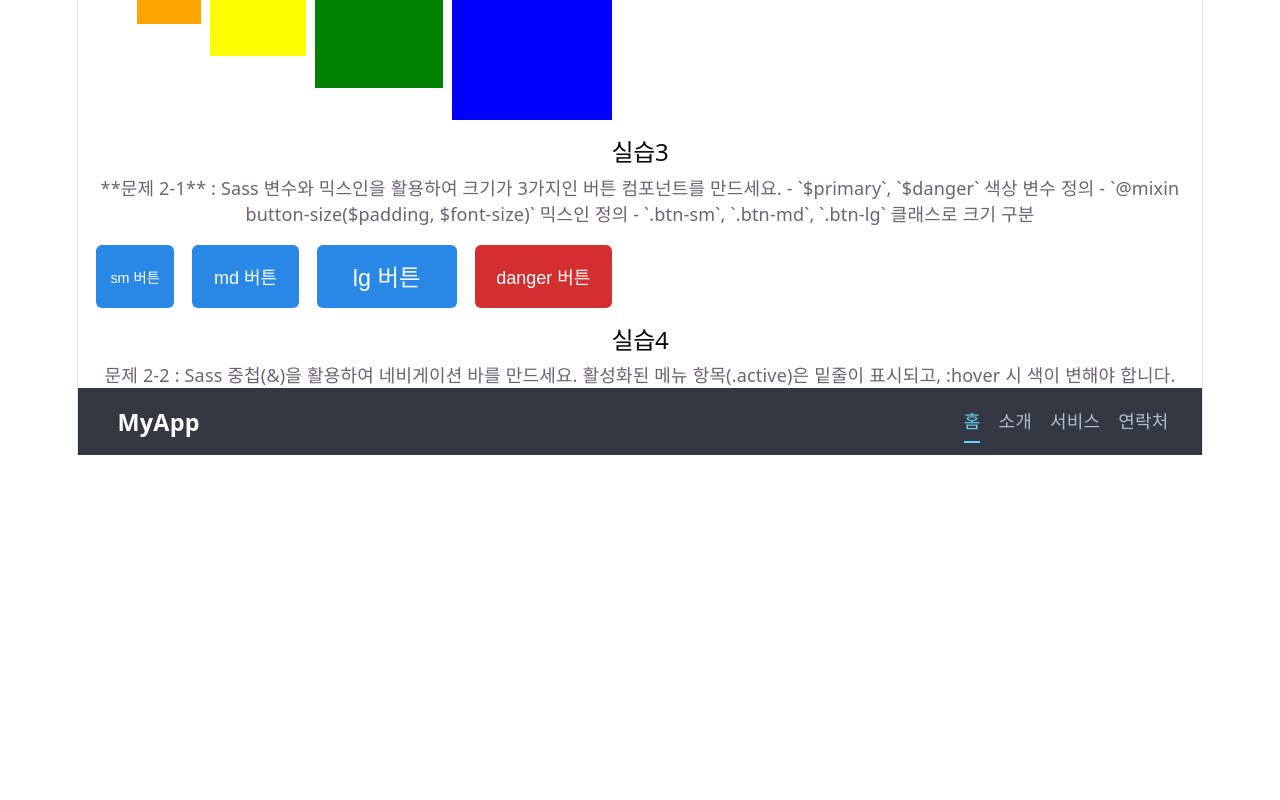
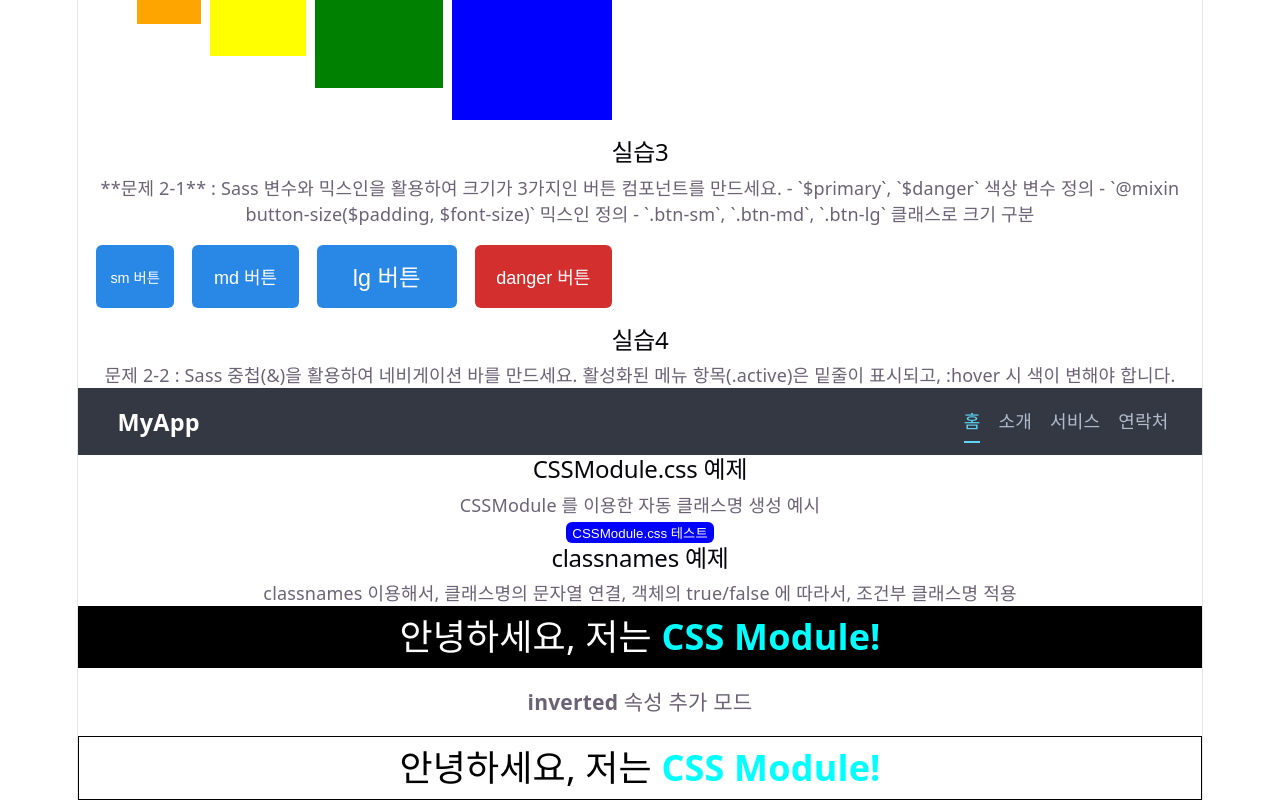
Before and after one commit to parkjihyo-808/0-0-0-k9-React-Workspace-0424-, a React (Vite) app in the folder hello-react-vite/: page / in a window 1280 px wide. Shown: the part 1220-2020 px from the top of the page. Before the commit the page ends 1675 px from the top, so only its background shows below. Built offline with nearby package versions, Linux system fonts and the light colour scheme.

Commit message:
0504 5교시

```diff
--- a/hello-react-vite/package.json
+++ b/hello-react-vite/package.json
@@ -10,6 +10,7 @@
     "preview": "vite preview"
   },
   "dependencies": {
+    "classnames": "^2.5.1",
     "react": "^19.2.5",
     "react-dom": "^19.2.5"
   },
--- a/hello-react-vite/src/ch09/App.jsx
+++ b/hello-react-vite/src/ch09/App.jsx
@@ -1,9 +1,11 @@
 // App.jsx
 import './App.css';
+import CSSModule from './CSSModule';
 import Ex1 from './Ex1';
 import Ex2 from './Ex2';
 import Ex3 from './Ex3';
 import Ex4 from './Ex4';
+import ModuleCss from './ModuleCss';
 import SassComponent from './SassComponent';
 import SassEx1 from './SassEx1';
 
@@ -65,6 +67,19 @@ const App = () => (
       항목(.active)은 밑줄이 표시되고, :hover 시 색이 변해야 합니다.
     </p>
     <Ex4></Ex4>
+
+    <h2>CSSModule.css 예제</h2>
+    <p>CSSModule 를 이용한 자동 클래스명 생성 예시</p>
+    <ModuleCss></ModuleCss>
+
+    <h2>classnames 예제</h2>
+    <p>
+      classnames 이용해서, 클래스명의 문자열 연결, 객체의 true/false 에 따라서,
+      조건부 클래스명 적용
+    </p>
+    <CSSModule></CSSModule>
+    <h3>inverted 속성 추가 모드 </h3>
+    <CSSModule inverted={true}></CSSModule>
   </div>
 );
 
--- /dev/null
+++ b/hello-react-vite/src/ch09/CSSModule.jsx
@@ -0,0 +1,13 @@
+// CSSModule.jsx
+import classNames from 'classnames/bind';
+import styles from './CSSModule.module.css';
+
+const cx = classNames.bind(styles);
+
+const CSSModule = ({ inverted = false }) => (
+  <div className={cx('wrapper', { inverted })}>
+    안녕하세요, 저는 <span className="something">CSS Module!</span>
+  </div>
+);
+
+export default CSSModule;
--- /dev/null
+++ b/hello-react-vite/src/ch09/CSSModule.module.css
@@ -0,0 +1,18 @@
+/* CSSModule.module.css */
+.wrapper {
+  background: black;
+  padding: 1rem;
+  color: white;
+  font-size: 2rem;
+}
+
+.inverted {
+  color: black;
+  background: white;
+  border: 1px solid black;
+}
+
+:global .something {
+  font-weight: 800;
+  color: aqua;
+}
--- /dev/null
+++ b/hello-react-vite/src/ch09/Ex3.module.css
@@ -0,0 +1,14 @@
+
+.btn {
+    border: none;
+    border-radius: 6px;
+    color: white;
+    cursor: pointer;
+    background: blue;
+    transition: opacity 0.2s;
+
+    &:hover {opacity: 0.85;}
+    &:active {opacity: 0.7;}
+    &.danger {background: red;}
+
+}
--- /dev/null
+++ b/hello-react-vite/src/ch09/ModuleCss.jsx
@@ -0,0 +1,8 @@
+import React from 'react';
+import styles from './Ex3.module.css';
+
+const ModuleCss = () => {
+  return <button className={styles.btn}>CSSModule.css 테스트</button>;
+};
+
+export default ModuleCss;
```
Also changed, not shown: 1 other file (tests, documents, lock files or other folders).
